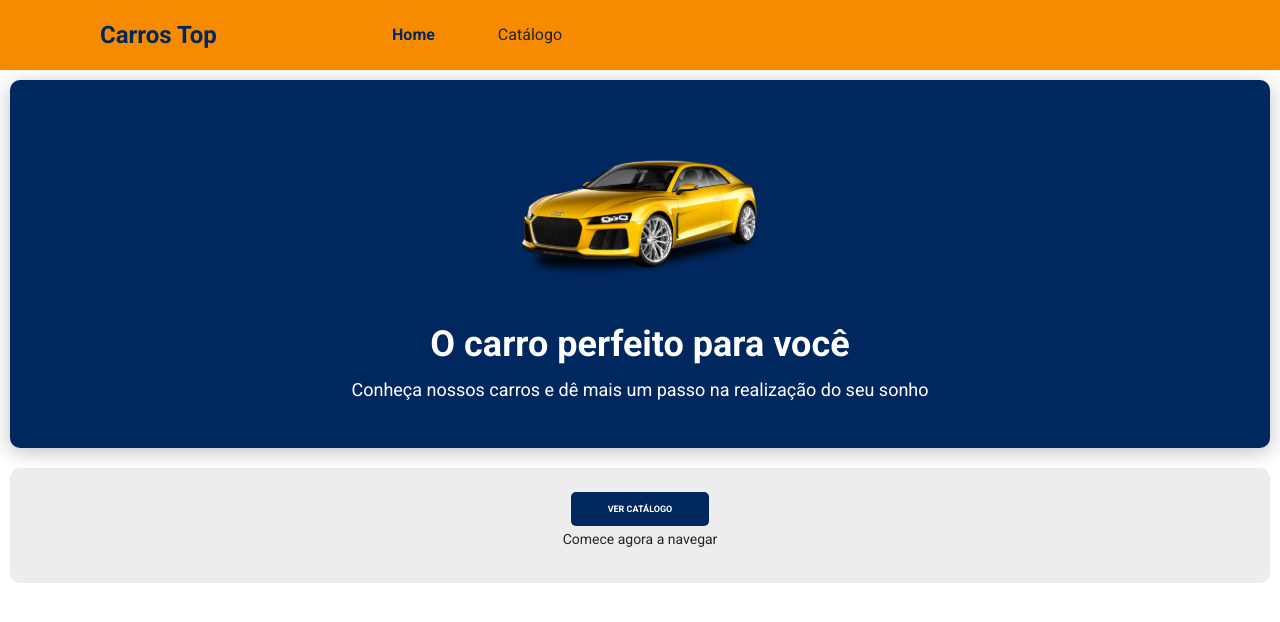
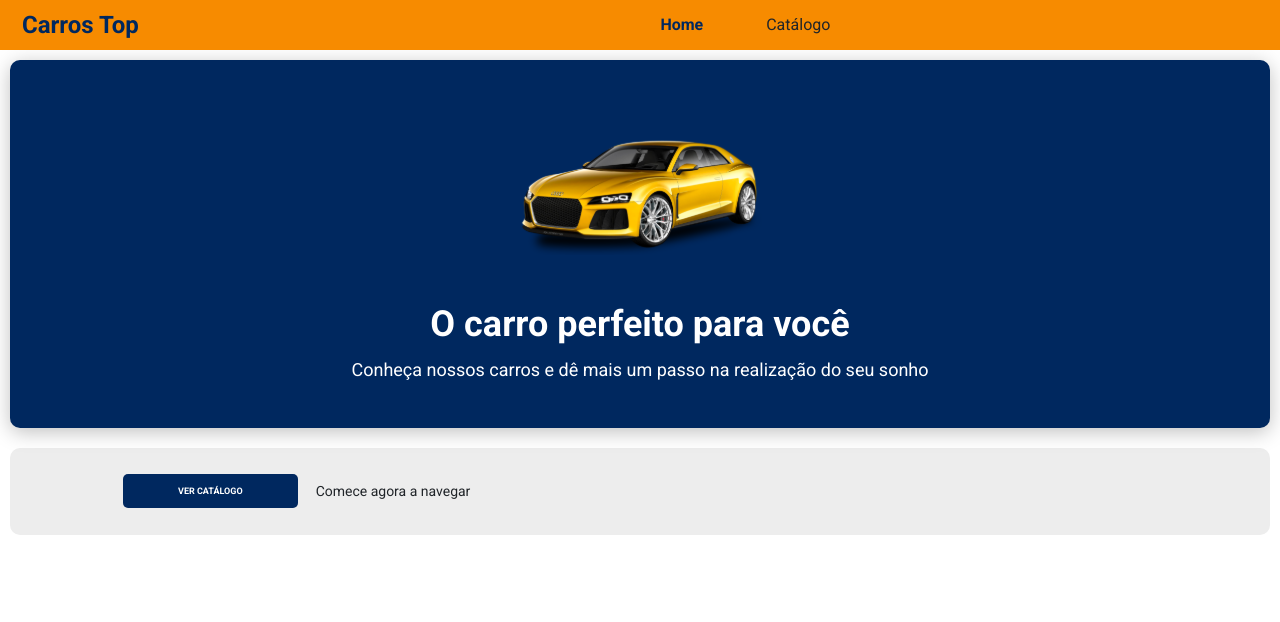
Before and after one commit to carlosedupm/bootcamp_devsuperior-bds-desafio-layout, a React (Create React App) app: page / in a window 1280 px wide. Shown: the top 622 px of the page. Built offline with nearby package versions, Linux system fonts and the light colour scheme.

Commit message:
custom brackpoint 768px

```diff
--- a/src/components/ButtonIcon/styles.css
+++ b/src/components/ButtonIcon/styles.css
@@ -10,3 +10,11 @@
   border-radius: 5px;
 
 }
+
+@media ( min-width: 576px){
+
+  .btn-icon span {
+    padding: 12px 55px;
+  }
+
+}
--- a/src/components/NavBar/index.tsx
+++ b/src/components/NavBar/index.tsx
@@ -3,7 +3,7 @@ import 'bootstrap/js/src/collapse.js';
 
 const NavBar = () => {
   return (
-    <nav className="navbar navbar-expand-md navbar-dark bg-primary main-nav">
+    <nav className="navbar navbar-expand-md navbar-light bg-lignt bg-primary main-nav">
       <div className="container-fluid">
         <a href="link" className="nav-logo-text">
           <h4>Carros Top</h4>
--- a/src/components/NavBar/styles.css
+++ b/src/components/NavBar/styles.css
@@ -1,5 +1,5 @@
 .main-nav{
-  padding-left: 88px;
+  padding-left: 10px;
   min-height: 70px;
 
 }
@@ -29,3 +29,19 @@
   font-weight: bold;
   color: #00285F;
 }
+
+.navbar-light .navbar-toggler {
+	border-color: rgba(0, 0, 0, 0);
+}
+
+@media (min-width: 768px){
+  .navbar-expand-md .navbar-collapse {
+
+     padding-left: 400px;
+
+  }
+  .main-nav {
+    padding-left: 10px;
+    min-height: 50px;
+}
+}
--- a/src/pages/Home/index.tsx
+++ b/src/pages/Home/index.tsx
@@ -23,8 +23,8 @@ const Home = () => {
         </div>
       </div>
       <div className="btn-content-container">
+          <ButtonIcon />
         <p>Comece agora a navegar</p>
-          <ButtonIcon />
       </div>
 
 
--- a/src/pages/Home/styles.css
+++ b/src/pages/Home/styles.css
@@ -37,7 +37,7 @@
 
 .btn-content-container{
   display: flex;
-  flex-direction: column-reverse;
+  flex-direction: column;
   padding: 28px 63px;
   background-color: #EDEDED;;
   border-radius: 10px;
@@ -53,6 +53,10 @@
 
 @media ( min-width: 576px){
 
+  .btn-content-container{
+    padding-left: 100px ;
+    flex-direction: unset;
+  }
   .home-container{
     font-size: 36px;
   }
```
